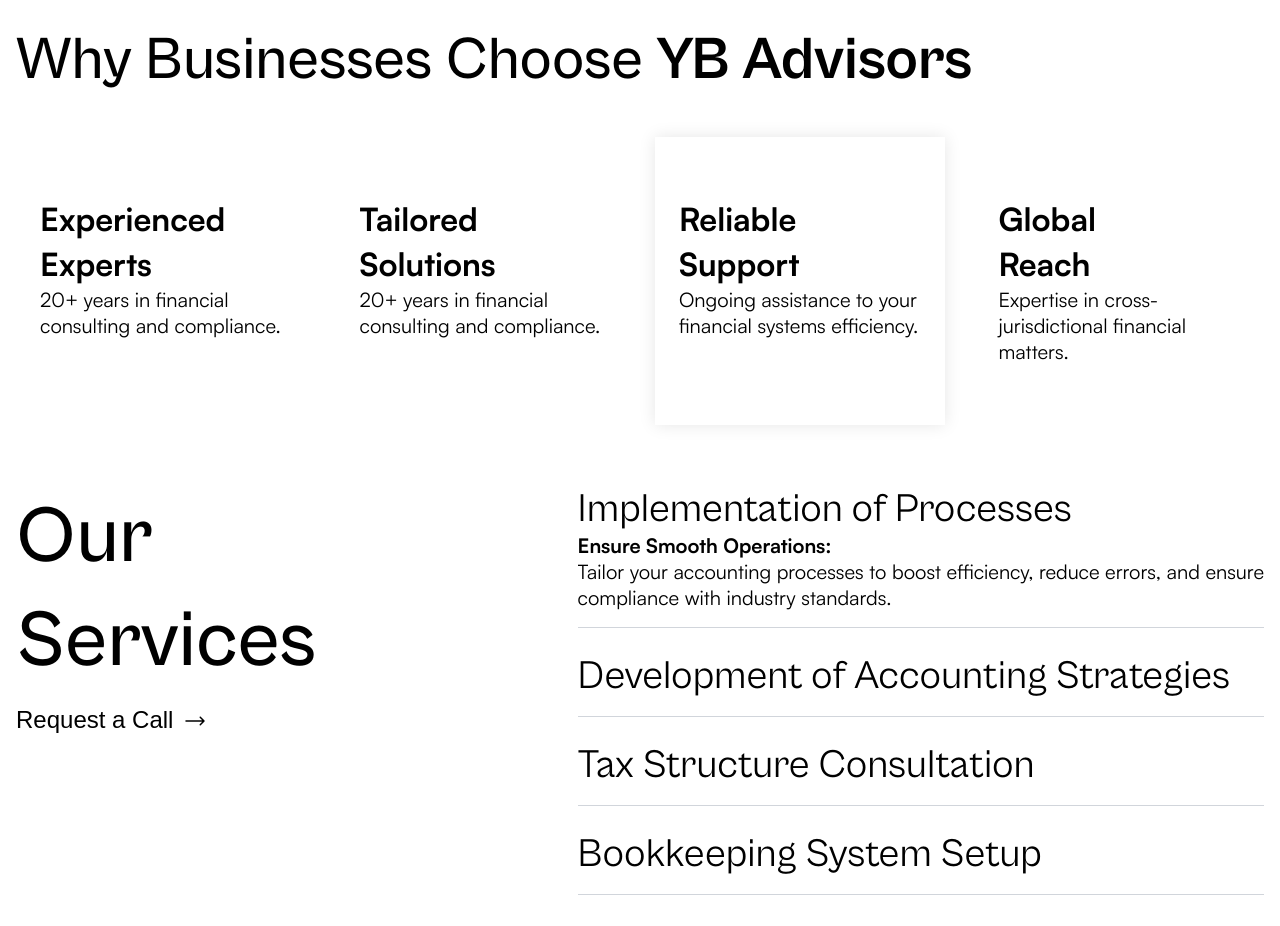
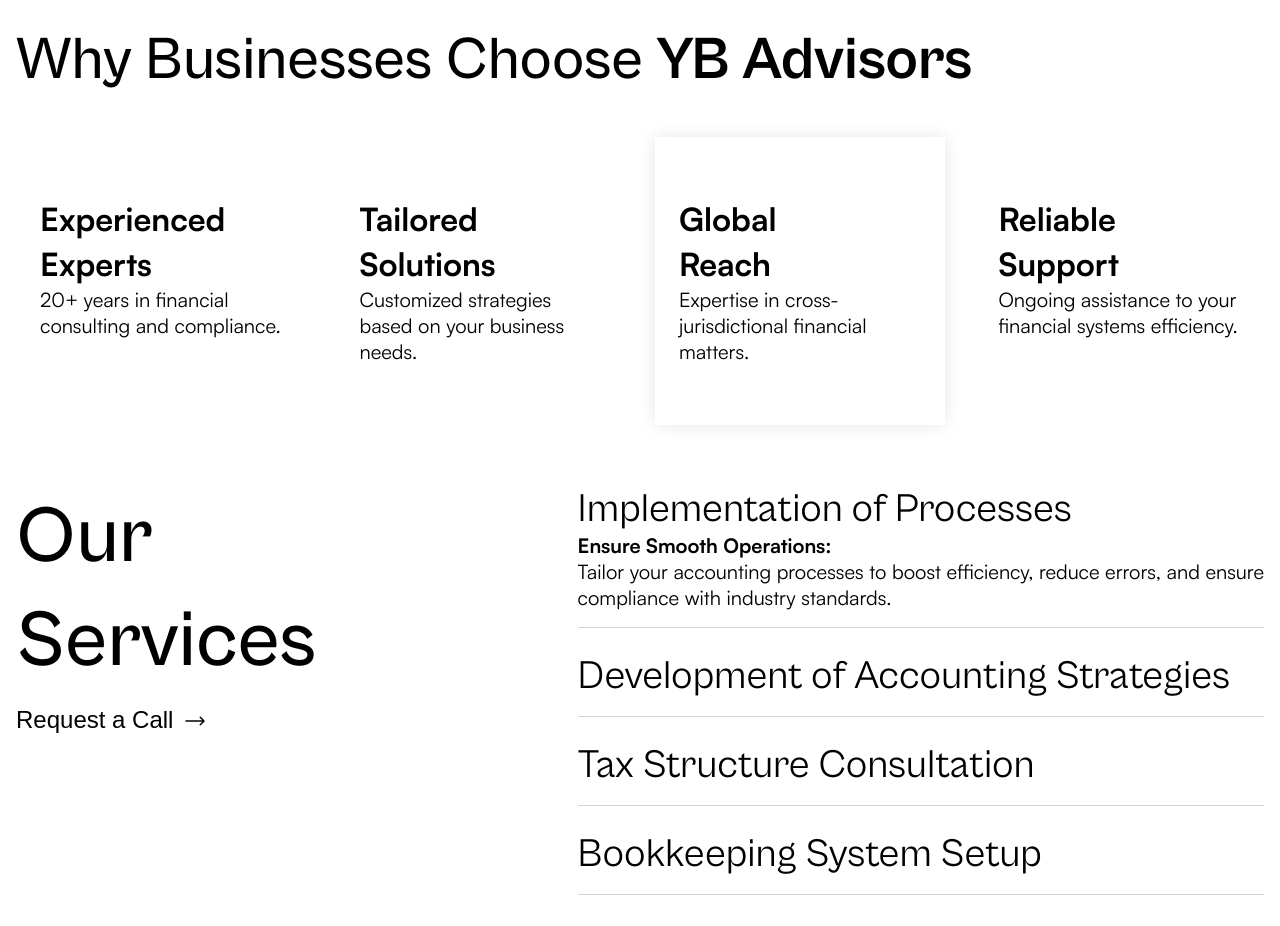
Before and after one commit to Hosting2Born2be/ybadvisors, a Next.js app: page / in a window 1280 px wide. Shown: the part 3580-4506 px from the top of the page. Built offline with nearby package versions, Linux system fonts and the light colour scheme; no server answers.

Commit message:
changed text

```diff
--- a/src/app/components/WhySection/WhySection.jsx
+++ b/src/app/components/WhySection/WhySection.jsx
@@ -12,15 +12,15 @@
     },
     {
       title: "Tailored <br/>Solutions",
-      text: "20+ years in financial consulting and compliance.",
+      text: "Customized strategies based on your business needs.",
+    },
+    {
+      title: "Global <br/>Reach",
+      text: "Expertise in cross-jurisdictional financial matters.",
     },
     {
       title: "Reliable <br/>Support",
       text: "Ongoing assistance to your financial systems efficiency.",
-    },
-    {
-      title: "Global <br/>Reach",
-      text: "Expertise in cross-jurisdictional financial matters.",
     },
   ];
 
```
